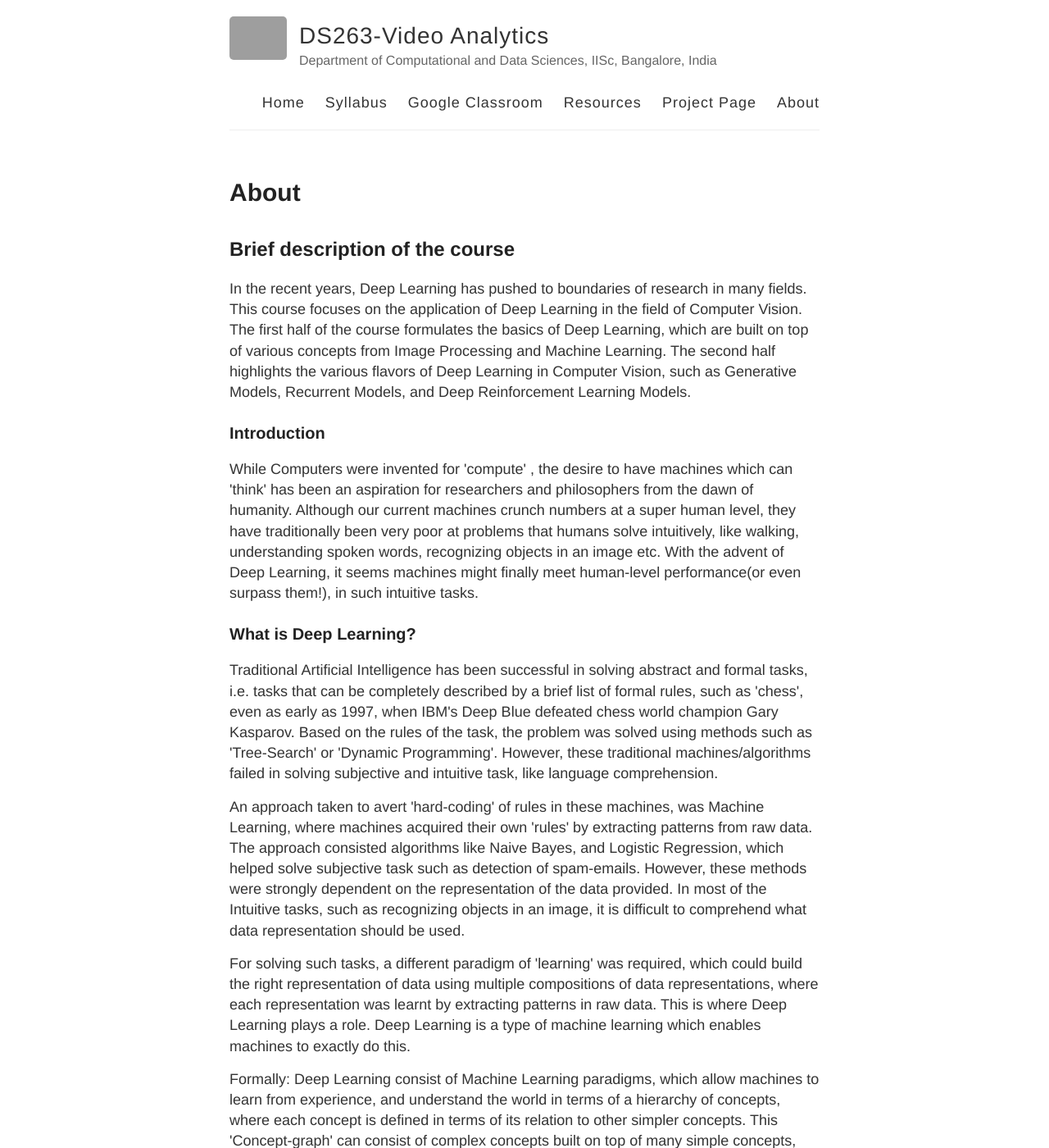
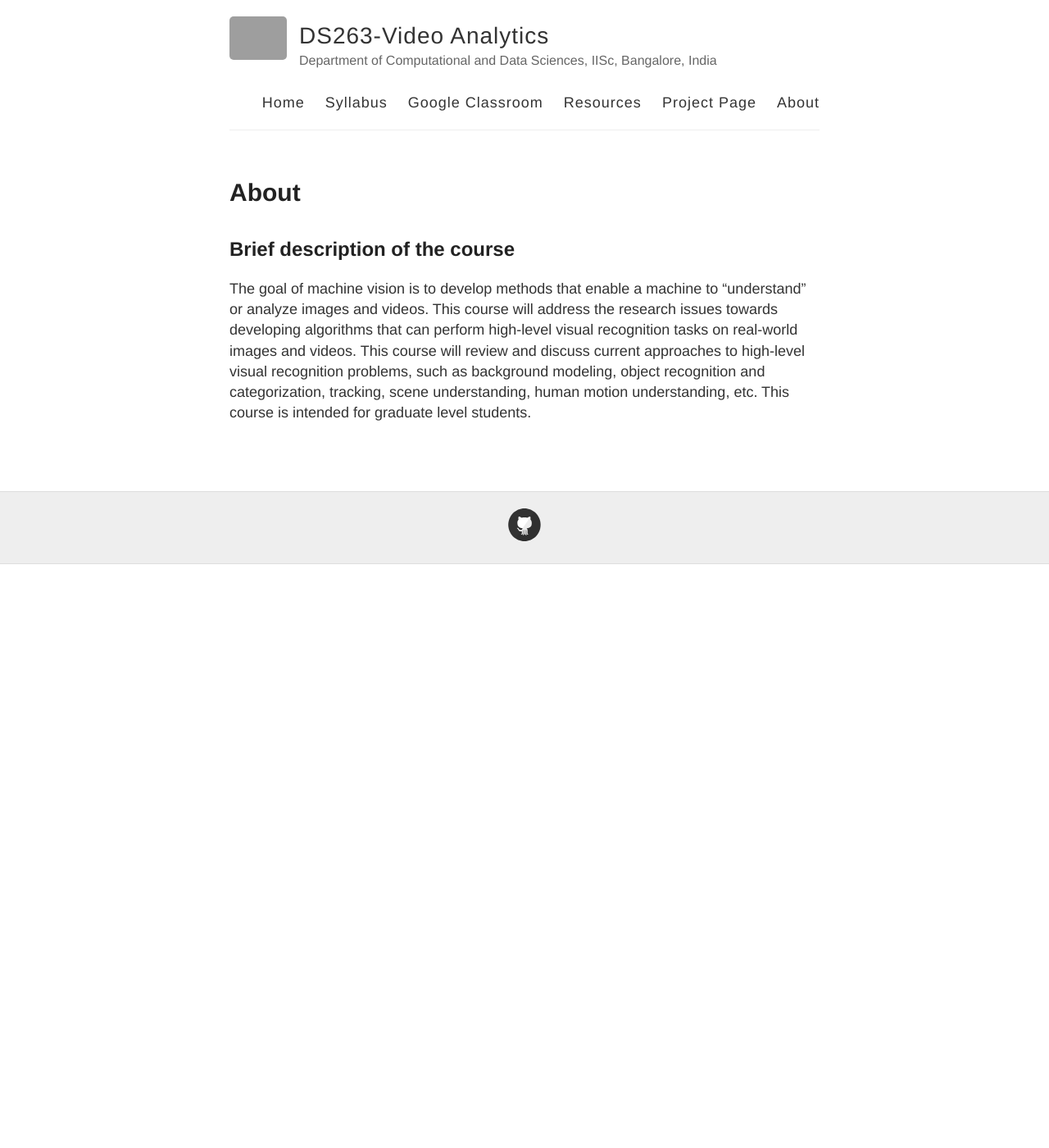
Before and after one commit to val-iisc/DS-263-VA, a Jekyll site: the page built from about.md, in a window 1280 px wide and 1400 px high. Shown: the whole window at 82% size. Built offline with Jekyll 4.4.1, drawn with Linux system fonts in a browser that asks for light colours; some of the changed text lies outside the part shown; grey boxes are pictures that could not be loaded.

Commit message:
Update about.md

```diff
--- a/about.md
+++ b/about.md
@@ -12,7 +12,10 @@ permalink: /about/
 
       <div class="entry">
 
-<p>In the recent years, Deep Learning has pushed to boundaries of research in many fields. This course focuses on the application of Deep Learning in the field of Computer Vision. The first half of the course formulates the basics of Deep Learning, which are built on top of various concepts from Image Processing and Machine Learning.  The second half highlights the various flavors of Deep Learning in Computer Vision, such as Generative Models, Recurrent Models, and Deep Reinforcement Learning Models.
+<p> The goal of machine vision is to develop methods that enable a machine to “understand” or analyze images and videos. This course
+will address the research issues towards developing algorithms that can perform high-level visual recognition tasks on real-world images and videos. This course will review and discuss current approaches to high-level visual recognition problems, such as background modeling, object recognition and categorization, tracking, scene understanding, human motion understanding, etc.
+This course is intended for graduate level students. </p>
+<!-- <p>In the recent years, Deep Learning has pushed to boundaries of research in many fields. This course focuses on the application of Deep Learning in the field of Computer Vision. The first half of the course formulates the basics of Deep Learning, which are built on top of various concepts from Image Processing and Machine Learning.  The second half highlights the various flavors of Deep Learning in Computer Vision, such as Generative Models, Recurrent Models, and Deep Reinforcement Learning Models.
 </p>
 <h3>Introduction</h3>
 <p>While Computers were invented for 'compute' , the desire to have machines which can 'think' has been an aspiration for researchers and philosophers from the dawn of humanity. Although our current machines crunch numbers at a super human level, they have traditionally been very poor at problems that humans solve intuitively, like walking, understanding spoken words, recognizing objects in an image etc. With the advent of Deep Learning, it seems machines might finally meet human-level performance(or even surpass them!), in such intuitive tasks.
@@ -36,7 +39,7 @@ permalink: /about/
 <h3>Summary
 </h3>
 <p>This course aims to provide strong foundation in Deep Learning for student-researchers who are deeply interested in Machine Learning/Artificial Intelligence. As this field has massive industrial impact, students would be trained not only for theoretical understanding, but also for practically implementing Deep learning based AI systems. Join the course for an exciting and 'Deep'(pun intended!) journey into Deep Learning!
-</p>
+</p> -->
       </div>
     </article>
 </div>
```
